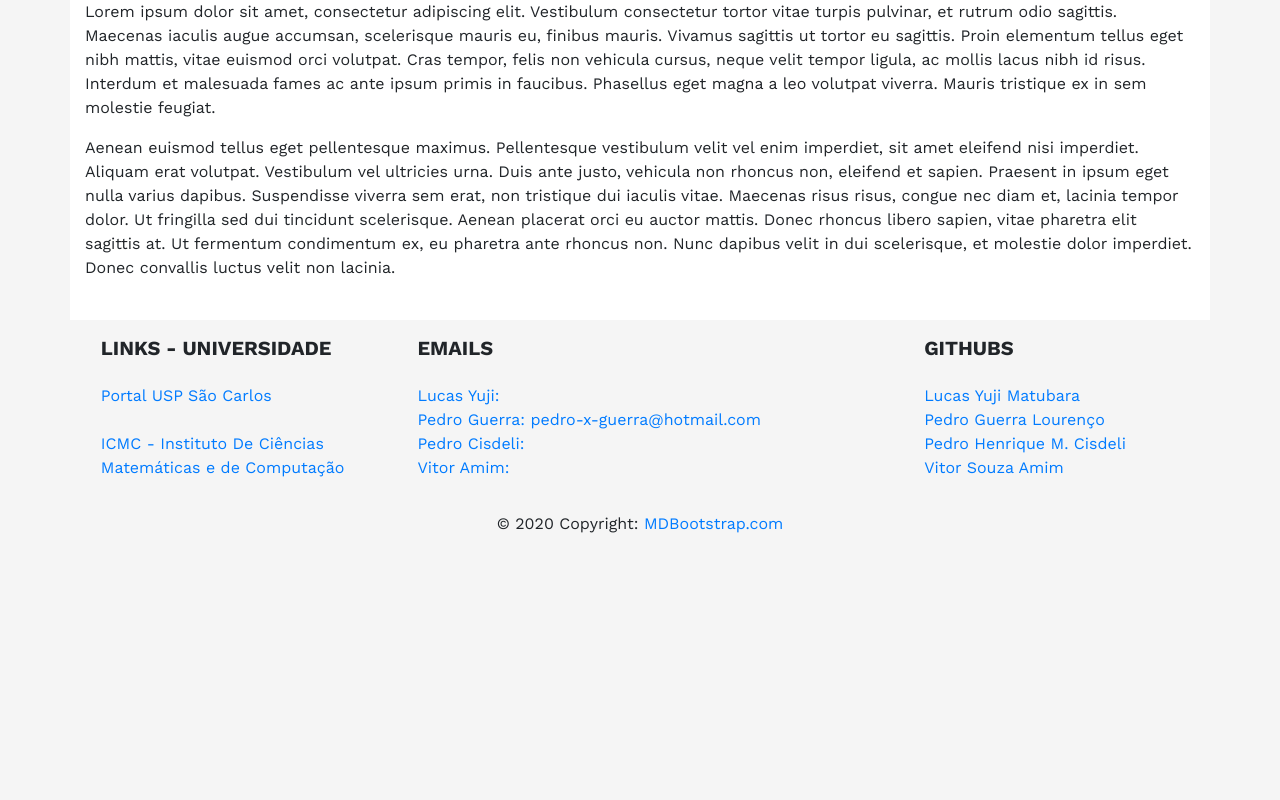
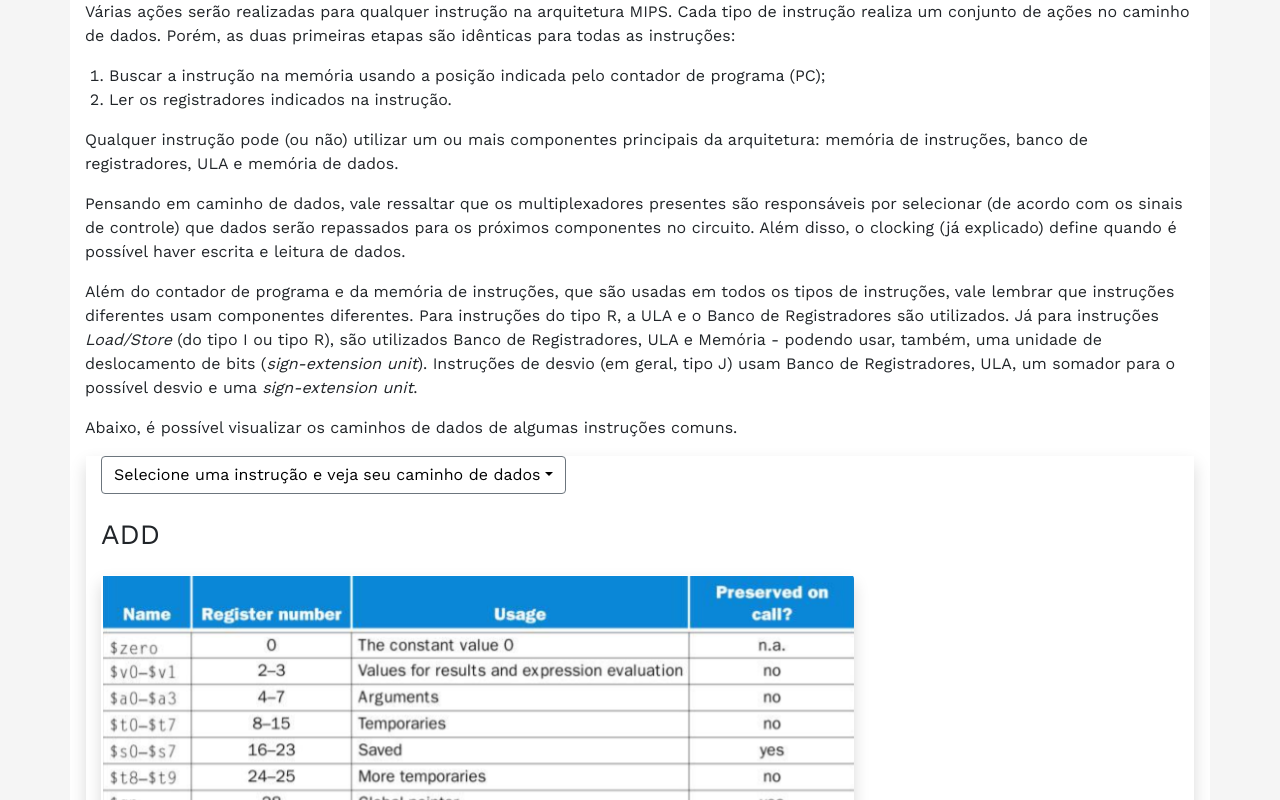
Before and after one commit to Haltz01/monocycleMIPS_101_website, a React (Create React App) app in the folder frontend/: page / in a window 1280 px wide. Shown: the part 9260-10060 px from the top of the page. Before the commit the page ends 9812 px from the top, so only its background shows below. Built offline with nearby package versions, Linux system fonts and the light colour scheme.

Commit message:
Adding datapath text

```diff
--- a/frontend/src/pages/Main.css
+++ b/frontend/src/pages/Main.css
@@ -53,3 +53,14 @@
     color: rgb(253, 222, 48);
     transition-duration: 0.3s;
   }
+
+.datapathInstructionButton {
+    background-color: white !important;
+    color: black !important;
+    transition-duration: 0.3s;
+}
+
+.datapathInstructionButton:hover {
+    background-color: rgba(255, 219, 59, 0.979) !important;
+    transition-duration: 0.3s;
+}
--- a/frontend/src/pages/Main.js
+++ b/frontend/src/pages/Main.js
@@ -1,4 +1,4 @@
-import React from 'react';
+import React, { useState } from 'react';
 import { Helmet } from 'react-helmet';
 import ReactScroll from "react-scroll";
 import $ from 'jquery';
@@ -48,6 +48,8 @@ export default function Main() { // match é uma propriedade do react-router-dom
         $(document).scroll(showScrollTopButton);
         showScrollTopButton();
     });
+
+    const [instructionImageName, setInstructionImageName ] = useState("ADD");
 
     return (
         <div>
@@ -325,11 +327,40 @@ export default function Main() { // match é uma propriedade do react-router-dom
                     </div>
                     <div className="container-fluid">
                         <p>
-                            Lorem ipsum dolor sit amet, consectetur adipiscing elit. Vestibulum consectetur tortor vitae turpis pulvinar, et rutrum odio sagittis. Maecenas iaculis augue accumsan, scelerisque mauris eu, finibus mauris. Vivamus sagittis ut tortor eu sagittis. Proin elementum tellus eget nibh mattis, vitae euismod orci volutpat. Cras tempor, felis non vehicula cursus, neque velit tempor ligula, ac mollis lacus nibh id risus. Interdum et malesuada fames ac ante ipsum primis in faucibus. Phasellus eget magna a leo volutpat viverra. Mauris tristique ex in sem molestie feugiat.
+                        Várias ações serão realizadas para qualquer instrução na arquitetura MIPS. Cada tipo de instrução realiza um conjunto de ações no caminho de dados. Porém, as duas primeiras etapas são idênticas para todas as instruções:
+                        </p>
+                        <ol className="pl-4">
+                            <li>Buscar a instrução na memória usando a posição indicada pelo contador de programa (PC); </li>
+                            <li>Ler os registradores indicados na instrução. </li>
+                        </ol>
+                        <p>
+                            Qualquer instrução pode (ou não) utilizar um ou mais componentes principais da arquitetura: memória de instruções, banco de registradores, ULA e memória de dados.
                         </p>
                         <p>
-                            Aenean euismod tellus eget pellentesque maximus. Pellentesque vestibulum velit vel enim imperdiet, sit amet eleifend nisi imperdiet. Aliquam erat volutpat. Vestibulum vel ultricies urna. Duis ante justo, vehicula non rhoncus non, eleifend et sapien. Praesent in ipsum eget nulla varius dapibus. Suspendisse viverra sem erat, non tristique dui iaculis vitae. Maecenas risus risus, congue nec diam et, lacinia tempor dolor. Ut fringilla sed dui tincidunt scelerisque. Aenean placerat orci eu auctor mattis. Donec rhoncus libero sapien, vitae pharetra elit sagittis at. Ut fermentum condimentum ex, eu pharetra ante rhoncus non. Nunc dapibus velit in dui scelerisque, et molestie dolor imperdiet. Donec convallis luctus velit non lacinia.
+                            Pensando em caminho de dados, vale ressaltar que os multiplexadores presentes são responsáveis por selecionar (de acordo com os sinais de controle) que dados serão repassados para os próximos componentes no circuito. Além disso, o clocking (já explicado) define quando é possível haver escrita e leitura de dados.
                         </p>
+                        <p>
+                            Além do contador de programa e da memória de instruções, que são usadas em todos os tipos de instruções, vale lembrar que instruções diferentes usam componentes diferentes. Para instruções do tipo R, a ULA e o Banco de Registradores são utilizados. Já para instruções <i>Load/Store</i> (do tipo I ou tipo R), são utilizados Banco de Registradores, ULA e Memória - podendo usar, também, uma unidade de deslocamento de bits (<i>sign-extension unit</i>).  Instruções de desvio (em geral, tipo J) usam Banco de Registradores, ULA, um somador para o possível desvio e uma <i>sign-extension unit</i>.
+                        </p>
+                        <p>
+                            Abaixo, é possível visualizar os caminhos de dados de algumas instruções comuns.
+                        </p>
+                    </div>
+                    <div className="container-fluid mx-3 shadow">
+                        <div class="dropdown">
+                            <button class="datapathInstructionButton btn btn-secondary dropdown-toggle" type="button" id="datapathSelectionButton" data-toggle="dropdown" aria-haspopup="true" aria-expanded="false">
+                                Selecione uma instrução e veja seu caminho de dados
+                            </button>
+                            <div class="dropdown-menu" aria-labelledby="datapathSelectionButton">
+                                <button class="dropdown-item" onClick="">ADD (soma)</button>
+                                <button class="dropdown-item" href="#!">J (jump) </button>
+                                <button class="dropdown-item" href="#!">BEQ (branch if equal) </button>
+                            </div>
+                        </div>
+                        <h3 className="pt-4 pb-2"> {instructionImageName} </h3>
+                        <div className="d-flex justify-content-left my-3">
+                            <img src={listRegisters} className="img-fluid shadow rounded" alt="Lista de registradores a serem usados (MIPS)" />
+                        </div>
                     </div>
                 </div>
             </div>
```
